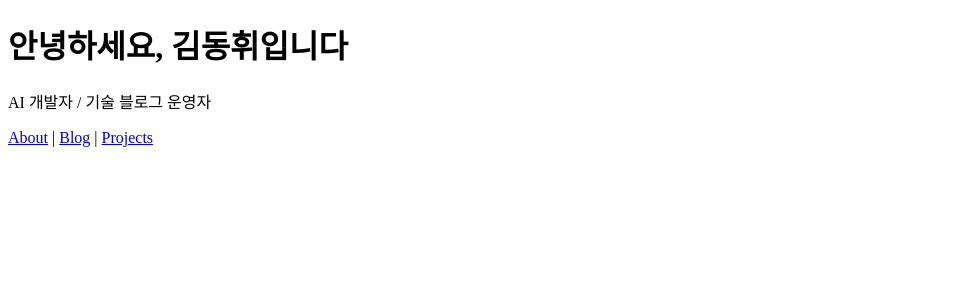
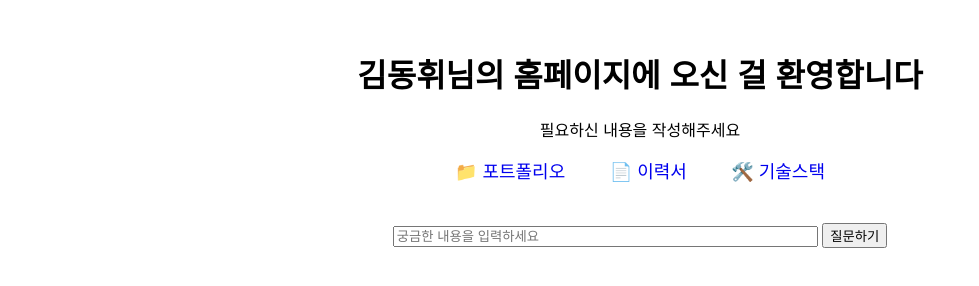
Before and after one commit to kimdonghwi94/dhkim.github.io, a plain HTML site: page index.html in a window 1280 px wide. Shown: the whole page, without its empty margins (0-979 px from the left). Drawn offline with Linux system fonts and the light colour scheme.

Commit message:
test: html 테스트

```diff
--- a/index.html
+++ b/index.html
@@ -1,16 +1,48 @@
 <!DOCTYPE html>
 <html>
 <head>
+  <meta charset="UTF-8">
   <title>김동휘 포트폴리오</title>
-  <link rel="stylesheet" href="assets/css/style.css">
+  <style>
+    body { font-family: sans-serif; text-align: center; margin-top: 50px; }
+    .menu a { margin: 0 20px; font-size: 18px; text-decoration: none; }
+    .chat-box { margin-top: 40px; }
+  </style>
 </head>
 <body>
-  <h1>안녕하세요, 김동휘입니다</h1>
-  <p>AI 개발자 / 기술 블로그 운영자</p>
-  <nav>
-    <a href="about.html">About</a> |
-    <a href="blog/index.html">Blog</a> |
-    <a href="projects/ai_project_1.html">Projects</a>
-  </nav>
+
+  <h1>김동휘님의 홈페이지에 오신 걸 환영합니다</h1>
+  <p>필요하신 내용을 작성해주세요</p>
+
+  <div class="menu">
+    <a href="portfolio.html">📁 포트폴리오</a>
+    <a href="resume.html">📄 이력서</a>
+    <a href="stack.html">🛠️ 기술스택</a>
+  </div>
+
+  <div class="chat-box">
+    <input type="text" id="question" placeholder="궁금한 내용을 입력하세요" size="50">
+    <button onclick="askChat()">질문하기</button>
+  </div>
+
+  <script>
+    async function askChat() {
+      const q = document.getElementById("question").value;
+      const res = await fetch("https://your-api-url.com/chat", {
+        method: "POST",
+        headers: { "Content-Type": "application/json" },
+        body: JSON.stringify({ question: q })
+      });
+      const data = await res.json();
+
+      // 예: data = { answer: "이동합니다", url: "/resume.html" }
+      if (data.url) {
+        window.location.href = data.url;
+      } else {
+        alert(data.answer || "응답이 없습니다.");
+      }
+    }
+  </script>
+
 </body>
 </html>
```
